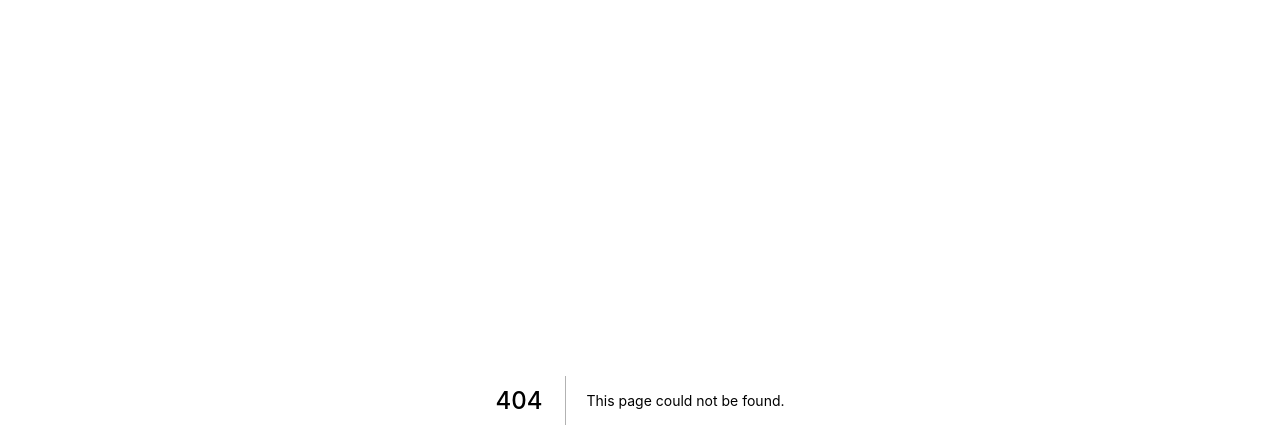
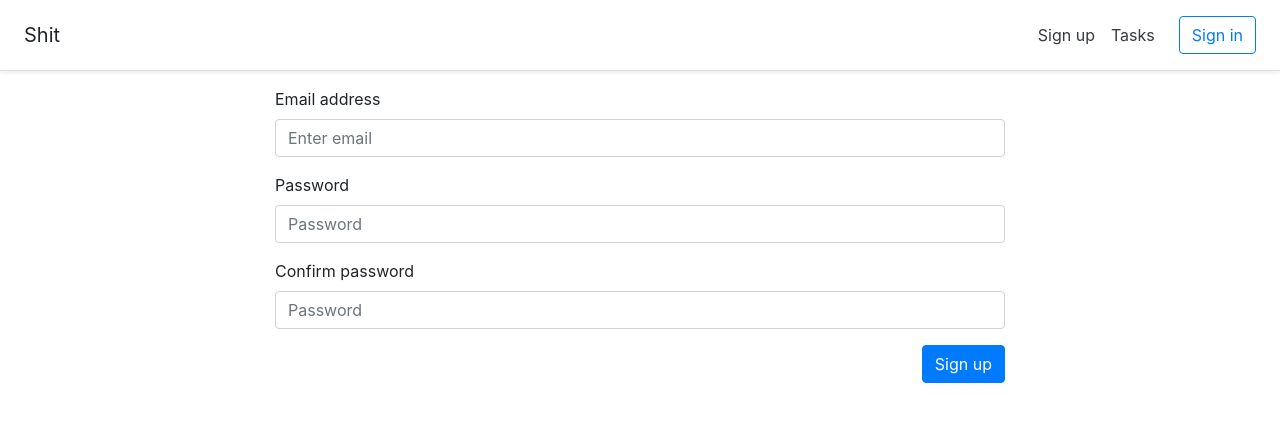
Before and after one commit to reshetnyk/to_do_react, a Next.js app in the folder frontend/: page /users/sign_up in a window 1280 px wide. Before the commit this address had no page. Shown: the top 448 px of the page. Built offline with nearby package versions, Linux system fonts and the light colour scheme.

Commit message:
added sign_up and sign_in pages

```diff
--- /dev/null
+++ b/frontend/components/Layout/index.js
@@ -0,0 +1,15 @@
+import 'bootstrap/dist/css/bootstrap.min.css'
+import Navigation from '../Navigation'
+
+const Layout = (props) => {
+  return (
+    <>
+      <Navigation />
+      <div className='container'>
+        {props.children}
+      </div>
+    </>
+  )
+}
+
+export default Layout
--- /dev/null
+++ b/frontend/components/Navigation/index.js
@@ -0,0 +1,24 @@
+import Link from 'next/link'
+
+const Navigation = () => {
+  return (
+    <div
+      className='d-flex flex-column flex-md-row align-items-center p-3 px-md-4 mb-3 bg-white border-bottom shadow-sm'
+    >
+      <h5 className='my-0 mr-md-auto font-weight-normal'>Shit</h5>
+      <nav className='my-2 my-md-0 mr-md-3'>
+        <Link href='/users/sign_up'>
+          <a className='p-2 text-dark'>Sign up</a>
+        </Link>
+        <Link href='/tasks'>
+          <a className='p-2 text-dark'>Tasks</a>
+        </Link>
+      </nav>
+      <Link href='/users/sign_in'>
+        <a className='btn btn-outline-primary'>Sign in</a>
+      </Link>
+    </div>
+  )
+}
+
+export default Navigation
--- /dev/null
+++ b/frontend/components/SignIn/Form/index.js
@@ -0,0 +1,21 @@
+const Form = () => {
+  const onSubmitHandler = () => {}
+
+  return (
+    <div className='row justify-content-center'>
+      <form onSubmit={onSubmitHandler} className='col-8'>
+        <div className='form-group'>
+          <label htmlFor='email'>Email address</label>
+          <input type='email' className='form-control' id='email' aria-describedby='emailHelp' placeholder='Enter email' />
+        </div>
+        <div className='form-group'>
+          <label htmlFor='password'>Password</label>
+          <input type='password' className='form-control' id='password' placeholder='Password' />
+        </div>
+        <button type='submit' className='btn btn-primary float-right'>Sign in</button>
+      </form>
+    </div>
+  )
+}
+
+export default Form
--- /dev/null
+++ b/frontend/components/SignUp/Form/index.js
@@ -0,0 +1,25 @@
+const Form = () => {
+  const onSubmitHandler = () => {}
+
+  return (
+    <div className='row justify-content-center'>
+      <form onSubmit={onSubmitHandler} className='col-8'>
+        <div className='form-group'>
+          <label htmlFor='email'>Email address</label>
+          <input type='email' className='form-control' id='email' aria-describedby='emailHelp' placeholder='Enter email' />
+        </div>
+        <div className='form-group'>
+          <label htmlFor='password'>Password</label>
+          <input type='password' className='form-control' id='password' placeholder='Password' />
+        </div>
+        <div className='form-group'>
+          <label htmlFor='confirmPassword'>Confirm password</label>
+          <input type='password' className='form-control' id='confirmPassword' placeholder='Password' />
+        </div>
+        <button type='submit' className='btn btn-primary float-right'>Sign up</button>
+      </form>
+    </div>
+  )
+}
+
+export default Form
--- /dev/null
+++ b/frontend/pages/users/sign_up.js
@@ -0,0 +1,13 @@
+import Layout from '../../components/Layout'
+import Form from '../../components/SignUp/Form'
+
+
+const SignUpPage = () => {
+  return (
+    <Layout>
+      <Form />
+    </Layout>
+  )
+}
+
+export default SignUpPage
```
Also changed, not shown: frontend/pages/index.js (+9 -4 lines), frontend/pages/tasks.js (added, +11 -0 lines), frontend/pages/users/sign_in.js (added, +12 -0 lines), frontend/components/SignUp/Form/index.css (added).
